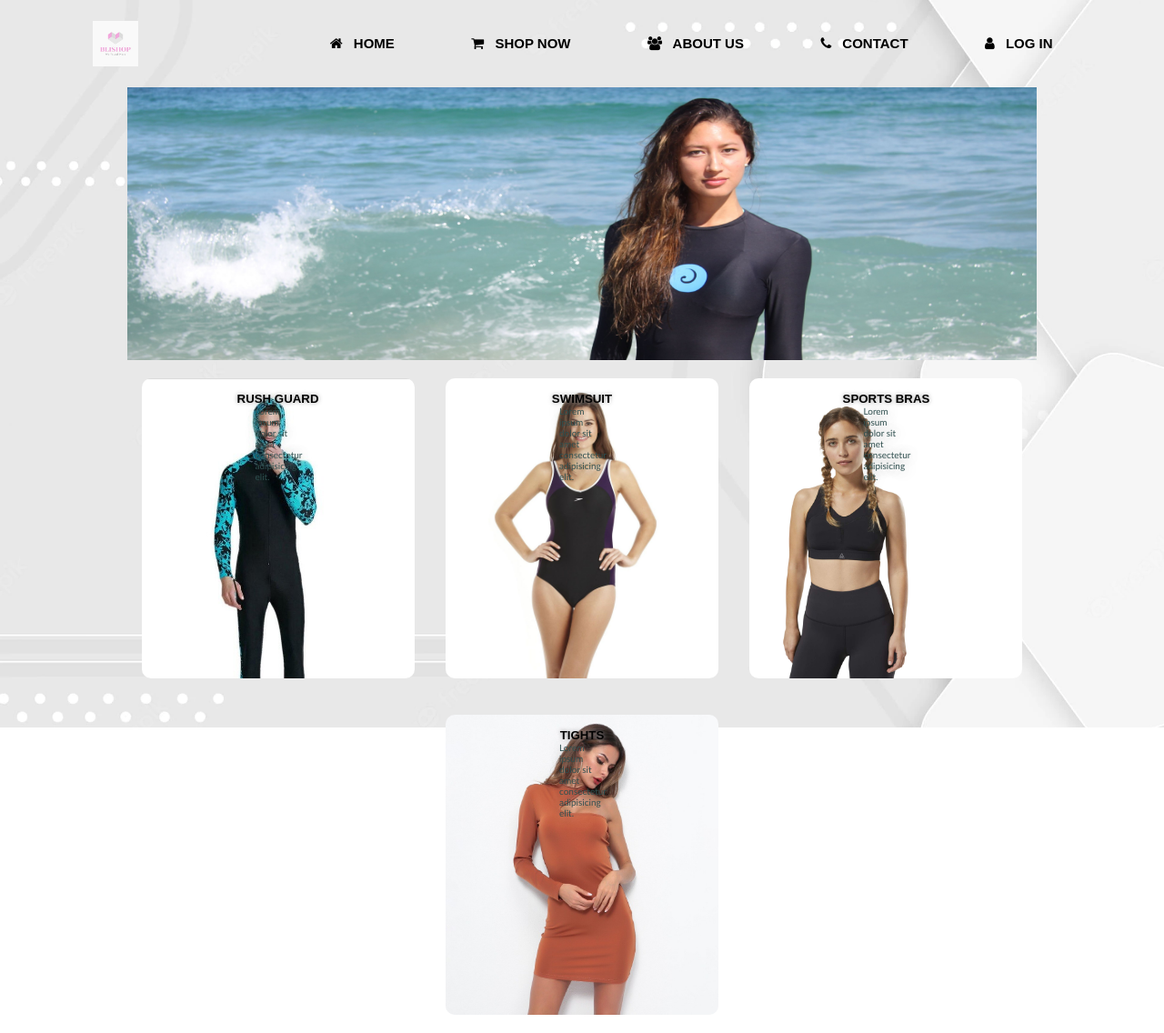
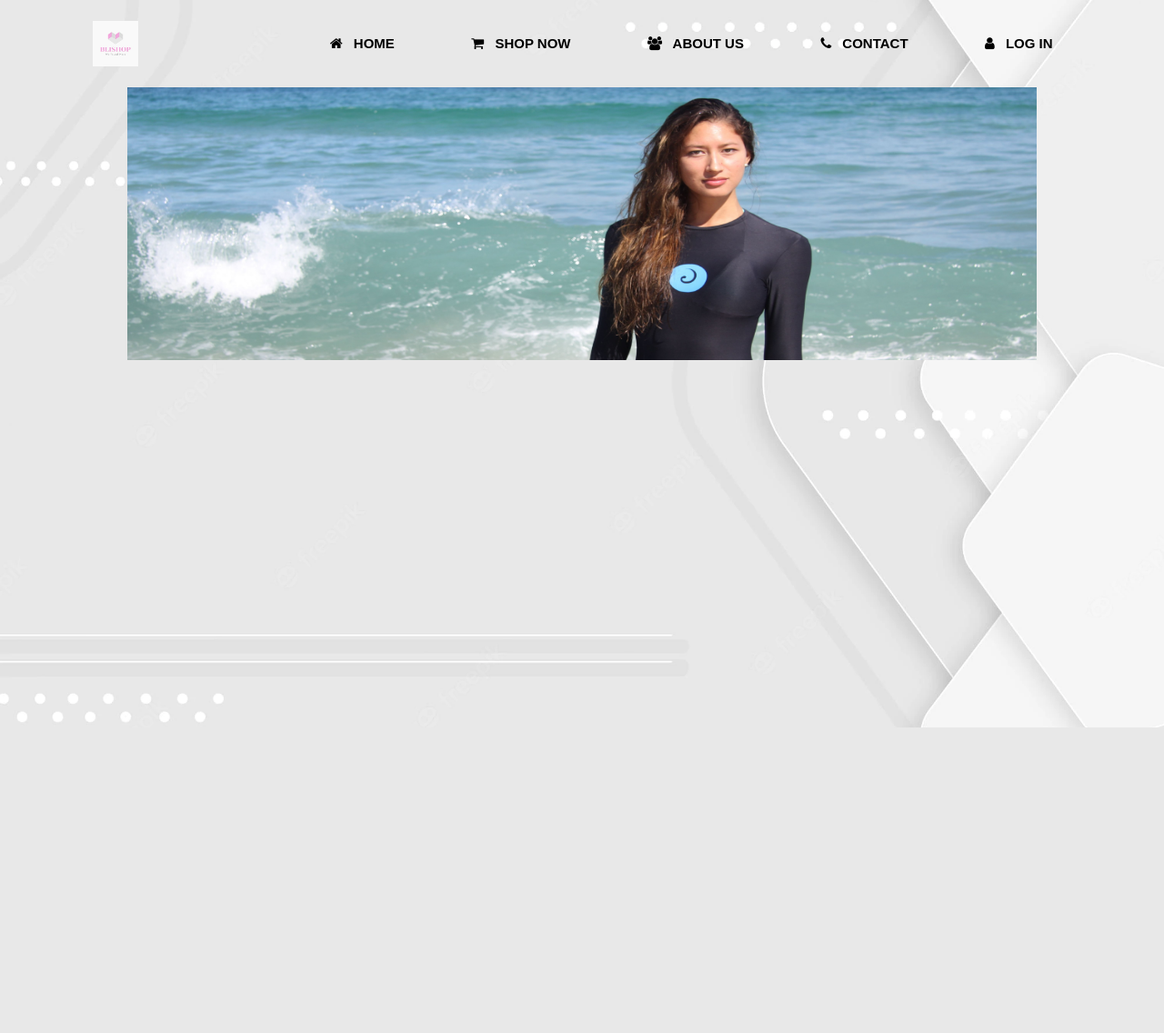
Before and after one commit to ronellchelsea/semi-final-draft, a Python web app: template templates/swimsuit.html in a window 1280 px wide. Shown: the whole page at 91% size. After the commit the page ends 800 px from the top, so only its background shows below. Run offline with Jinja, Linux system fonts and the light colour scheme; the template is opened without the code that fills it, so the values that code supplies are empty.

Commit message:
Fixed layout
-- Removed items in shop now
-- Added Tables in Index

```diff
--- a/Static/style.css
+++ b/Static/style.css
@@ -153,6 +153,9 @@ nav a:hover{
 .col {
     flex-basis: 50%;
 }
+.colu {
+    margin-top:100px
+}
 h1 {
     color: black;
     font-size: 70px;
--- a/templates/swimsuit.html
+++ b/templates/swimsuit.html
@@ -58,23 +58,7 @@
         </nav>
     </div>
         <img src="../pictures/shop.jpg" width="1000" height="300" alt="">
-        <div class="col">
-            <div class="card card1">
-                <h5>RUSH GUARD</h5>
-                <p>Lorem ipsum dolor sit amet consectetur adipisicing elit.</p>
-            </div>
-            <div class="card card2">
-                <h5>SWIMSUIT</h5>
-                <p>Lorem ipsum dolor sit amet consectetur adipisicing elit.</p>
-            </div>
-            <div class="card card3">
-                <h5>SPORTS BRAS</h5>
-                <p>Lorem ipsum dolor sit amet consectetur adipisicing elit.</p>
-            </div>
-            <div class="card card4">
-                <h5>TIGHTS</h5>
-                <p>Lorem ipsum dolor sit amet consectetur adipisicing elit.</p>
-            </div>
+
     </body>
     </center>
 </html>
```
Also changed, not shown: templates/index.html (+18 -6 lines), templates/rush-guard.html (+1 -17 lines), templates/shopnow.html (+15 -0 lines), templates/sports-bra.html (+1 -17 lines).
